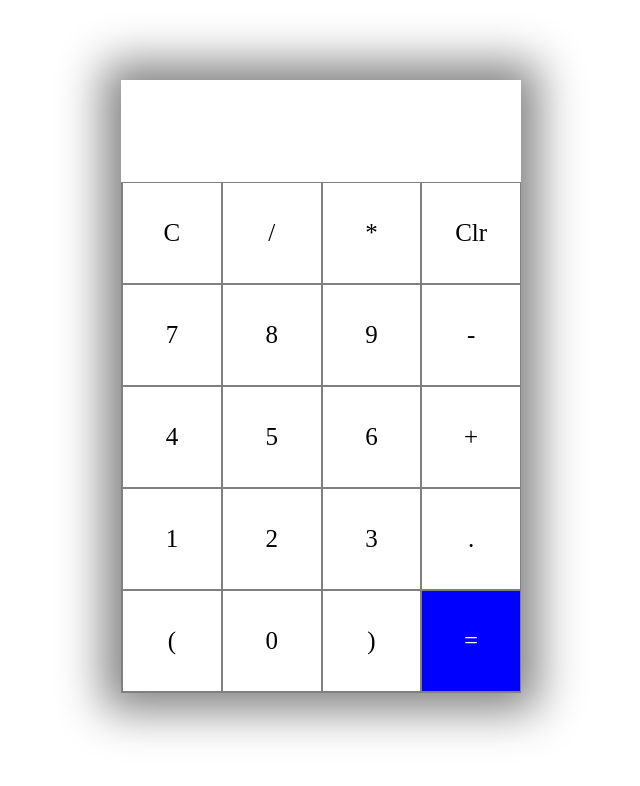
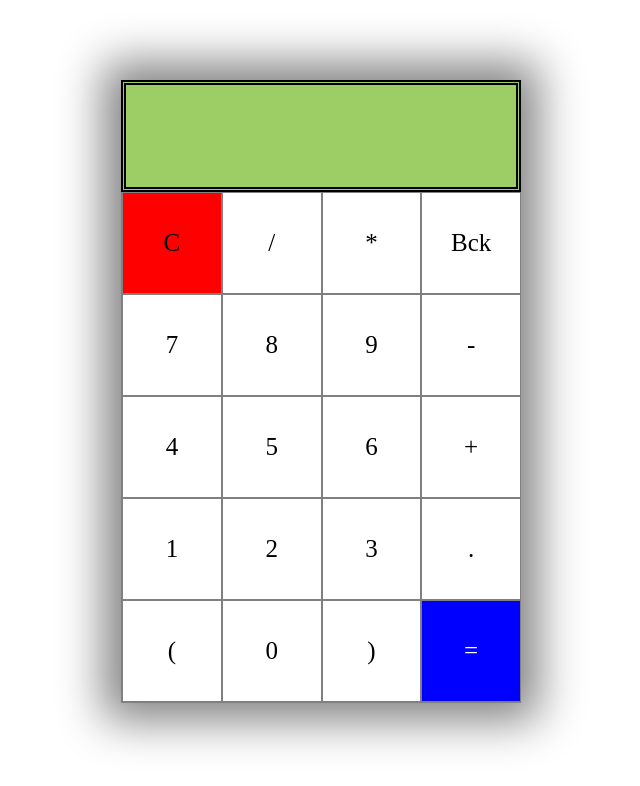
Before and after one commit to Austen2042/Portfolio.github.io, a plain HTML site: page Calculator/Calculator.html in a window 1280 px wide. Shown: the whole page, without its empty margins (319-959 px from the left). Drawn offline with Linux system fonts and the light colour scheme.

Commit message:
added more css to calculator

```diff
--- a/Calculator/CalcFunction.js
+++ b/Calculator/CalcFunction.js
@@ -8,7 +8,7 @@ buttons.map(button => {
             case "C":
                 display.innerText ="";
                 break;
-            case "Clr":
+            case "Bck":
             if(display.innerText){
             display.innerText = display.innerText.slice(0,-1);}
                 break;
--- a/Calculator/CalcStyle.css
+++ b/Calculator/CalcStyle.css
@@ -1,3 +1,5 @@
+@font-face { font-family: Digital; src: url('digital-7.ttf'); }
+
 .container{
     max-width: 400px;
     margin: 10vh auto 0 auto;
@@ -8,7 +10,11 @@
     height: 70px;
     line-height: 70px;
     padding: 16px 8px;
-    font-size: 25px;
+    font-size: 50px;
+    border: 5px double black;
+    font-family: digital;
+    background-color: rgb(157, 206, 101);
+    color: grey;
 }
 
 .buttons{
@@ -41,3 +47,6 @@
     color: white;
     transition: 0.5s ease-in-out;
 }
+#Clear{
+    background-color: red;
+}
--- a/Calculator/Calculator.html
+++ b/Calculator/Calculator.html
@@ -12,10 +12,10 @@
     <div class="container">
         <div id="display"></div>
         <div class="buttons">
-            <div class="button">C</div>
+            <div id="Clear" class="button">C</div>
             <div class="button">/</div>
             <div class="button">*</div>
-            <div class="button">Clr</div>
+            <div class="button">Bck</div>
             <div class="button">7</div>
             <div class="button">8</div>
             <div class="button">9</div>
```
Also changed, not shown: Calculator/digital-7.ttf (added), 2 other files.
